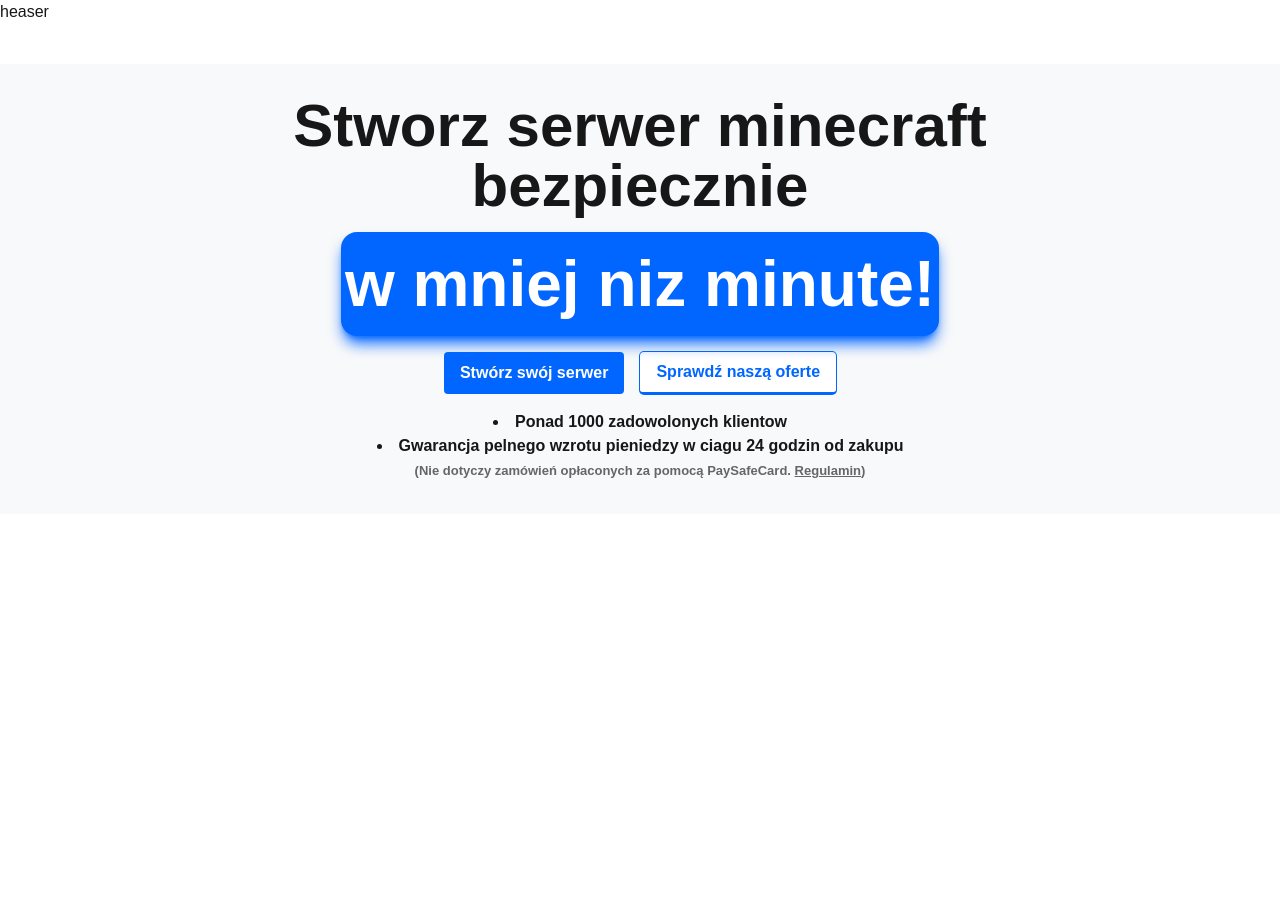
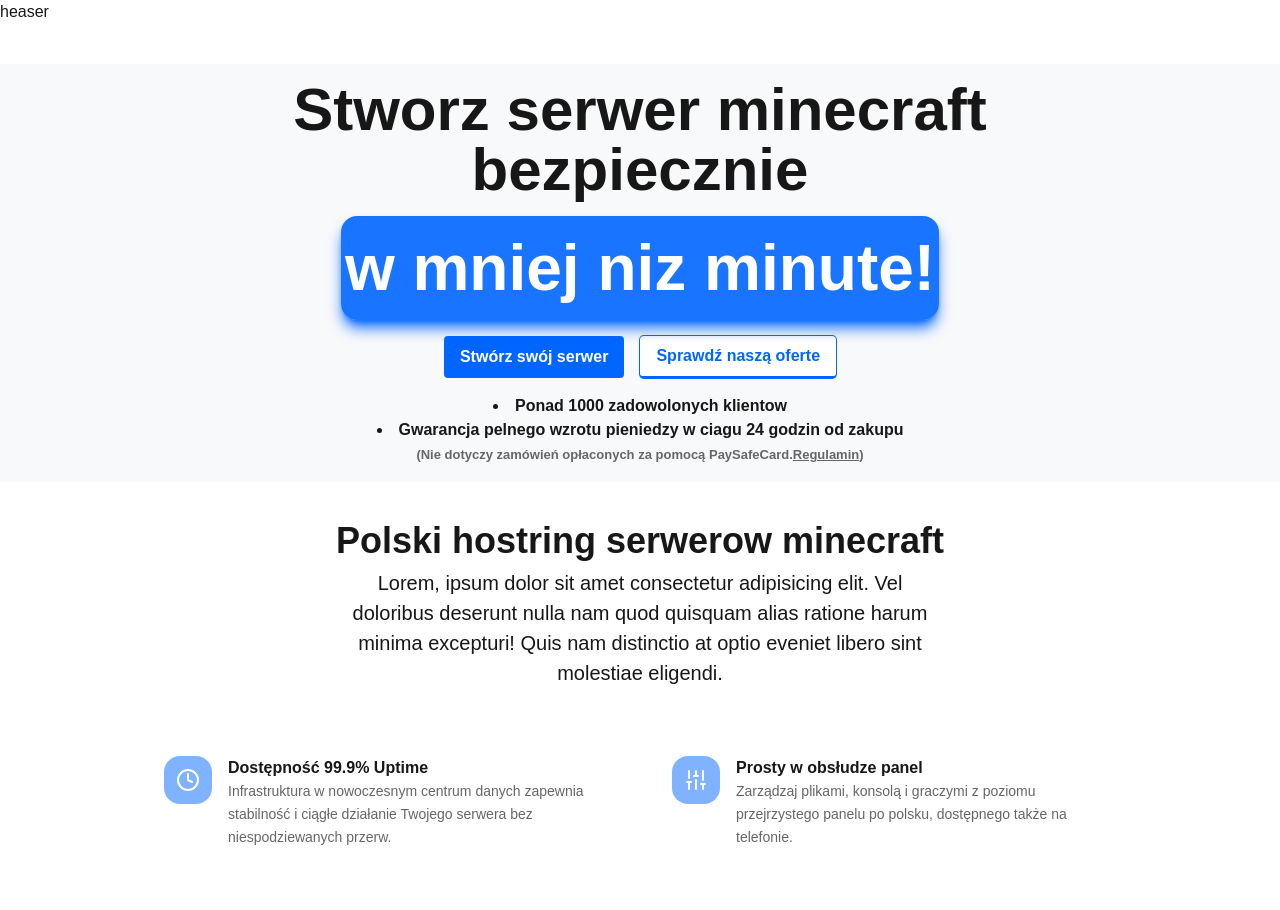
Before and after one commit to alvvik/hosting-page, a Next.js app: page / in a window 1280 px wide. Shown: the top 910 px of the page. Before the commit the page ends 800 px from the top, so only its background shows below. Built offline with nearby package versions, Linux system fonts and the light colour scheme.

Commit message:
feat: add functions section and lucide icons

```diff
--- a/package.json
+++ b/package.json
@@ -10,6 +10,7 @@
   },
   "dependencies": {
     "@headlessui/react": "^2.2.10",
+    "lucide-react": "^1.27.0",
     "next": "16.2.12",
     "react": "19.2.4",
     "react-dom": "19.2.4",
--- a/src/app/components/Hero/Hero.tsx
+++ b/src/app/components/Hero/Hero.tsx
@@ -8,8 +8,7 @@ const list = [
   <>
     Gwarancja pelnego wzrotu pieniedzy w ciagu 24 godzin od zakupu <br />
     <span className="text-fluid-small text-text-muted">
-      {" "}
-      (Nie dotyczy zamówień opłaconych za pomocą PaySafeCard.{" "}
+      (Nie dotyczy zamówień opłaconych za pomocą PaySafeCard.
       <Link className="underline" href={"/regulamin"}>
         Regulamin
       </Link>
@@ -19,14 +18,14 @@ const list = [
 ];
 export default function Hero() {
   return (
-    <section className="flex justify-center items-center  gap-4 flex-col bg-surface p-8">
+    <section className="flex justify-center items-center  gap-4 flex-col ">
       <h1 className="text-fluid-h1 md:text-4xl lg:text-5xl xl:text-6xl text-center font-bold">
         Stworz serwer minecraft{" "}
         <span className="block ">
           <ChangingText texts={texts} />
         </span>
       </h1>
-      <span className="bg-cta text-center text-cta-text p-1 rounded-2xl backdrop-blur-2xl shadow-lg shadow-cta text-fluid-hero font-bold">
+      <span className="bg-cta/90 backdrop-blur-3xl text-center text-cta-text p-1 rounded-2xl  shadow-lg shadow-cta text-fluid-hero font-bold">
         w mniej niz minute!
       </span>
       <div className="flex gap-4 flex-col md:flex-row">
@@ -41,7 +40,13 @@ export default function Hero() {
         <ul className="text-center">
           {list.map((item) => {
             return (
-              <li className="list-disc list-inside font-semibold">{item}</li>
+              <li
+                className="list-disc list-inside font-semibold"
+                key={list.indexOf(item)}
+              >
+                {" "}
+                {item}
+              </li>
             );
           })}
         </ul>
--- /dev/null
+++ b/src/app/components/Sections/Description/Description.tsx
@@ -0,0 +1,14 @@
+export default function Description() {
+  return (
+    <section className="flex justify-center items-center flex-col py-8">
+      <h2 className="font-semibold text-fluid-h2 text-center">
+        Polski hostring serwerow minecraft
+      </h2>
+      <p className="text-fluid-lead text-center max-w-xl">
+        Lorem, ipsum dolor sit amet consectetur adipisicing elit. Vel doloribus
+        deserunt nulla nam quod quisquam alias ratione harum minima excepturi!
+        Quis nam distinctio at optio eveniet libero sint molestiae eligendi.
+      </p>
+    </section>
+  );
+}
--- /dev/null
+++ b/src/app/components/Sections/Functions/Functions.tsx
@@ -0,0 +1,62 @@
+import {
+  Clock,
+  Sliders,
+  Globe,
+  Headphones,
+  Flame,
+  CreditCard,
+} from "lucide-react";
+import { ReactNode } from "react";
+
+interface ItemProp {
+  icon: ReactNode;
+  title: string;
+  desc: string;
+}
+const items: ItemProp[] = [
+  {
+    icon: <Clock className="w-6 h-6 text-primary" />,
+    title: "Dostępność 99.9% Uptime",
+    desc: "Infrastruktura w nowoczesnym centrum danych zapewnia stabilność i ciągłe działanie Twojego serwera bez niespodziewanych przerw.",
+  },
+  {
+    icon: <Sliders className="w-6 h-6 text-primary" />,
+    title: "Prosty w obsłudze panel",
+    desc: "Zarządzaj plikami, konsolą i graczymi z poziomu przejrzystego panelu po polsku, dostępnego także na telefonie.",
+  },
+  {
+    icon: <Globe className="w-6 h-6 text-primary" />,
+    title: "Niskie pingi w Polsce i UE",
+    desc: "Lokalizacja serwerów w sercu Europy gwarantuje najniższe opóźnienia i idealną płynność rozgrywki dla graczy z Polski.",
+  },
+
+  {
+    icon: <CreditCard className="w-6 h-6 text-primary" />,
+    title: "Elastyczne płatności",
+    desc: "Płać wygodnie tak, jak lubisz – BLIK, karta, przelew szybki lub SMS. Bez ukrytych opłat i subskrypcji na siłę.",
+  },
+];
+export default function Functions() {
+  return (
+    <section className="grid gap-4 p-4 md:grid-cols-2 md:gap-6 md:max-w-5xl md:mx-auto md:items-start">
+      {items.map((item) => {
+        return (
+          <div
+            key={items.indexOf(item)}
+            className="flex items-start gap-4 rounded-2xl p-4 md:p-5"
+          >
+            <div className="flex h-12 w-12 shrink-0 items-center justify-center rounded-2xl bg-cta/50 text-cta-text">
+              {item.icon}
+            </div>
+            <div>
+              <p className="font-semibold">{item.title}</p>
+              <p className="text-sm leading-relaxed text-text-muted">
+                {item.desc}
+              </p>
+            </div>
+          </div>
+        );
+      })}
+    </section>
+  );
+}
--- a/src/app/layout.tsx
+++ b/src/app/layout.tsx
@@ -1,6 +1,7 @@
 import type { Metadata } from "next";
 import { Geist, Geist_Mono } from "next/font/google";
 import "./globals.css";
+import Header from "./components/Header/Header";
 
 const geistSans = Geist({
   variable: "--font-geist-sans",
@@ -27,7 +28,10 @@ export default function RootLayout({
       lang="en"
       className={`${geistSans.variable} ${geistMono.variable} h-full  antialiased`}
     >
-      <body className="min-h-full flex flex-col ">{children}</body>
+      <body className="min-h-full flex flex-col  ">
+        <Header />
+        {children}
+      </body>
     </html>
   );
 }
--- a/src/app/page.tsx
+++ b/src/app/page.tsx
@@ -1,11 +1,15 @@
-import Header from "./components/Header/Header";
 import Hero from "./components/Hero/Hero";
+import Description from "./components/Sections/Description/Description";
+import Functions from "./components/Sections/Functions/Functions";
 
 export default function Home() {
   return (
-    <>
-      <Header />
-      <Hero />
-    </>
+    <main className="">
+      <div className="bg-surface p-4">
+        <Hero />
+      </div>
+      <Description />
+      <Functions />
+    </main>
   );
 }
```
Also changed, not shown: 2 other files (tests, documents, lock files or other folders).
